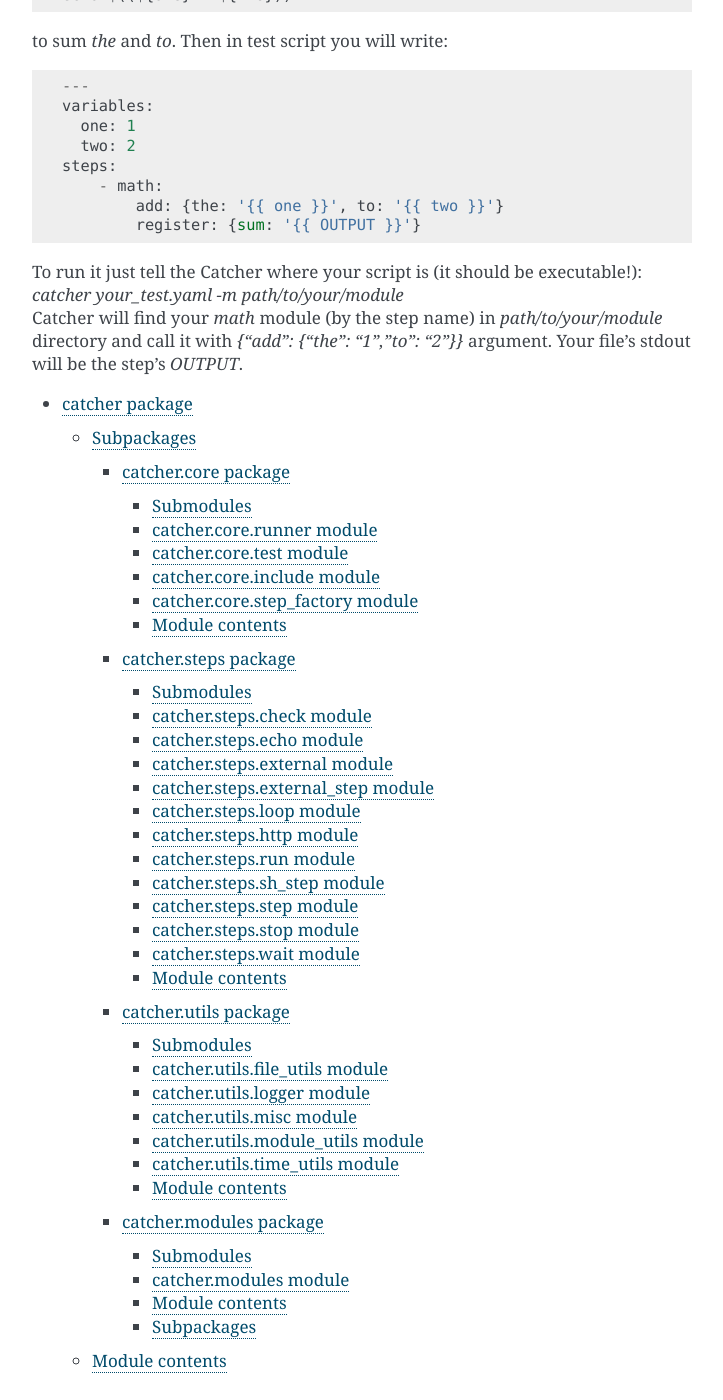
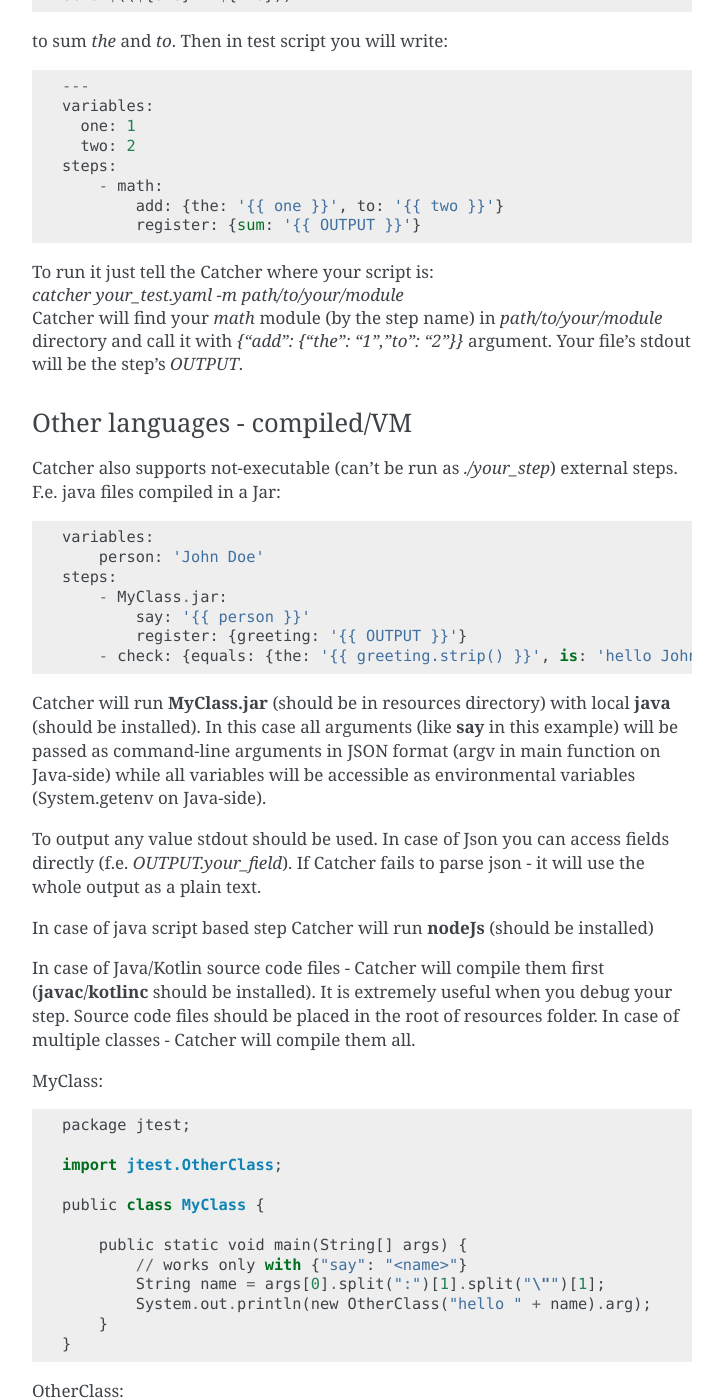
Before and after one commit to comtihon/catcher, a Sphinx documentation site: the page built from docs/source/modules.rst, in a window 1280 px wide and 1400 px high, scrolled down 1681 px. Shown: the whole window, without its empty margins (388-1111 px from the left). Built offline with Sphinx 7.4.7, drawn with Linux system fonts in a browser that asks for light colours; some of the changed text lies outside the part shown.

Commit message:
improved external modules docs + include selenium in readme

```diff
--- a/docs/source/modules.rst
+++ b/docs/source/modules.rst
@@ -49,12 +49,12 @@ You can use :meth:`catcher.steps.external_step.ExternalStep.simple_input` to fil
             person = body['say']
             return variables, 'hello {}'.format(person)
 
-Other languages
-^^^^^^^^^^^^^^^
+Other languages - executable
+^^^^^^^^^^^^^^^^^^^^^^^^^^^^
 
 You can easily write your own modules and plug them to catcher:
 
-1. write your module
+1. write your module (it should be executable)
 2. use it in your test script
 3. tell catcher where it is
 
@@ -77,11 +77,75 @@ Then in test script you will write::
            add: {the: '{{ one }}', to: '{{ two }}'}
            register: {sum: '{{ OUTPUT }}'}
 
-| To run it just tell the Catcher where your script is (it should be executable!):
+| To run it just tell the Catcher where your script is:
 | `catcher your_test.yaml -m path/to/your/module`
 | Catcher will find your `math` module (by the step name) in `path/to/your/module` directory
   and call it with `{"add": {"the": "1","to": "2"}}` argument. Your file's stdout will be the
   step's `OUTPUT`.
+
+Other languages - compiled/VM
+^^^^^^^^^^^^^^^^^^^^^^^^^^^^^
+
+Catcher also supports not-executable (can't be run as `./your_step`) external steps. F.e. java files compiled in a Jar::
+
+    variables:
+        person: 'John Doe'
+    steps:
+        - MyClass.jar:
+            say: '{{ person }}'
+            register: {greeting: '{{ OUTPUT }}'}
+        - check: {equals: {the: '{{ greeting.strip() }}', is: 'hello John Doe'}}
+
+Catcher will run **MyClass.jar** (should be in resources directory) with local **java** (should be installed). In this case
+all arguments (like **say** in this example) will be passed as command-line arguments in JSON format (argv in main function on Java-side)
+while all variables will be accessible as environmental variables (System.getenv on Java-side).
+
+To output any value stdout should be used. In case of Json you can access fields directly (f.e. `OUTPUT.your_field`).
+If Catcher fails to parse json - it will use the whole output as a plain text.
+
+In case of java script based step Catcher will run **nodeJs** (should be installed)
+
+In case of Java/Kotlin source code files - Catcher will compile them first (**javac**/**kotlinc** should be installed).
+It is extremely useful when you debug your step. Source code files should be placed in the root of resources folder. In
+case of multiple classes - Catcher will compile them all.
+
+MyClass::
+
+    package jtest;
+
+    import jtest.OtherClass;
+
+    public class MyClass {
+
+        public static void main(String[] args) {
+            // works only with {"say": "<name>"}
+            String name = args[0].split(":")[1].split("\"")[1];
+            System.out.println(new OtherClass("hello " + name).arg);
+        }
+    }
+
+OtherClass::
+
+    package jtest;
+
+    public class OtherClass {
+
+        public String arg;
+
+        public OtherClass(String arg) {
+            this.arg = arg;
+        }
+    }
+
+Test::
+
+    variables:
+        person: 'John Doe'
+    steps:
+        - MyClass.java:
+            say: '{{ person }}'
+            register: {greeting: '{{ OUTPUT }}'}
+        - check: {equals: {the: '{{ greeting.strip() }}', is: 'hello John Doe'}}
 
 
 .. toctree::
```
Also changed, not shown: Readme.rst (+14 -9 lines).
